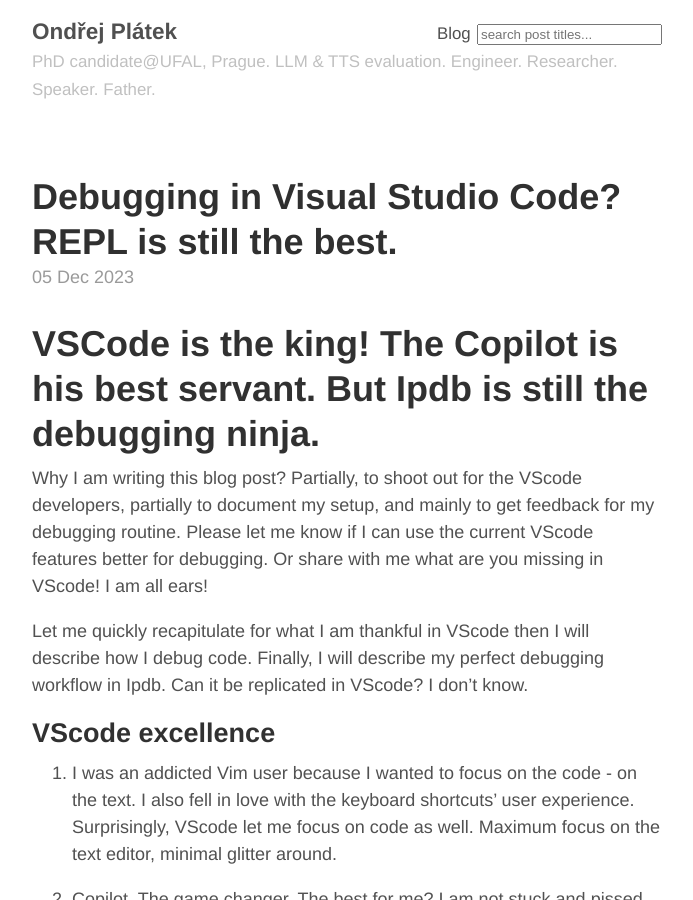
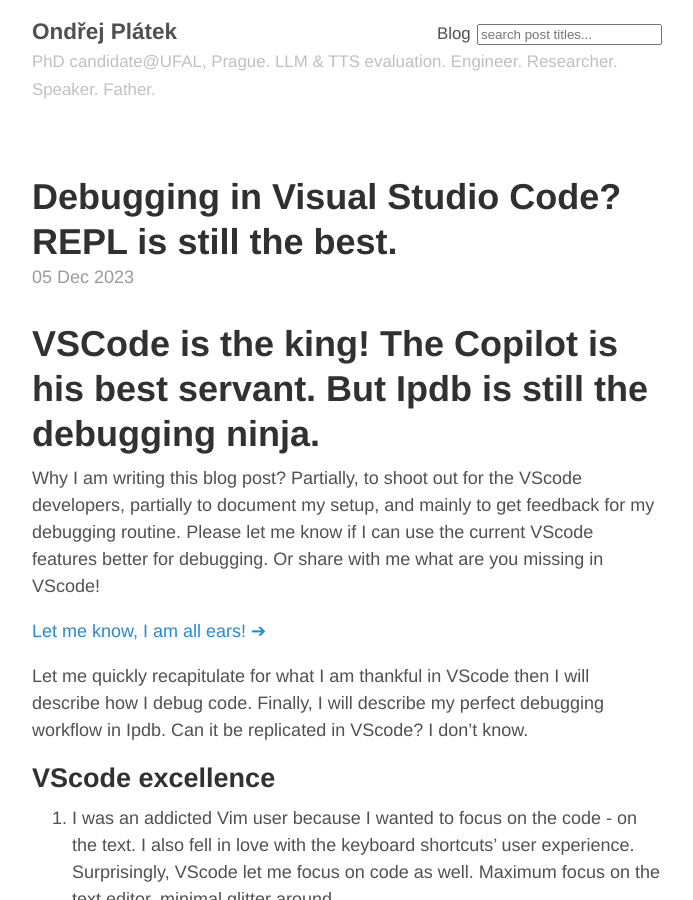
Before and after one commit to oplatek/oplatek.github.io, a Jekyll site: the page built from _posts/2023-12-05-debugging-in-vscode.md, in a window 1280 px wide and 900 px high. Shown: the whole window, without its empty margins (293-986 px from the left). Built offline with Jekyll 4.4.1, drawn with Linux system fonts in a browser that asks for light colours.

Commit message:
linked in link

```diff
--- a/_posts/2023-12-05-debugging-in-vscode.md
+++ b/_posts/2023-12-05-debugging-in-vscode.md
@@ -11,7 +11,9 @@
 
 Why I am writing this blog post? Partially, to shoot out for the VScode developers, partially to document my setup, and mainly to get feedback for my debugging routine.
 Please let me know if I can use the current VScode features better for debugging.
-Or share with me what are you missing in VScode! I am all ears!
+Or share with me what are you missing in VScode!
+
+[Let me know, I am all ears! ➔](https://www.linkedin.com/in/ondrejplatek/)
 
 
 Let me quickly recapitulate for what I am thankful in VScode then I will describe how I debug code.
```
